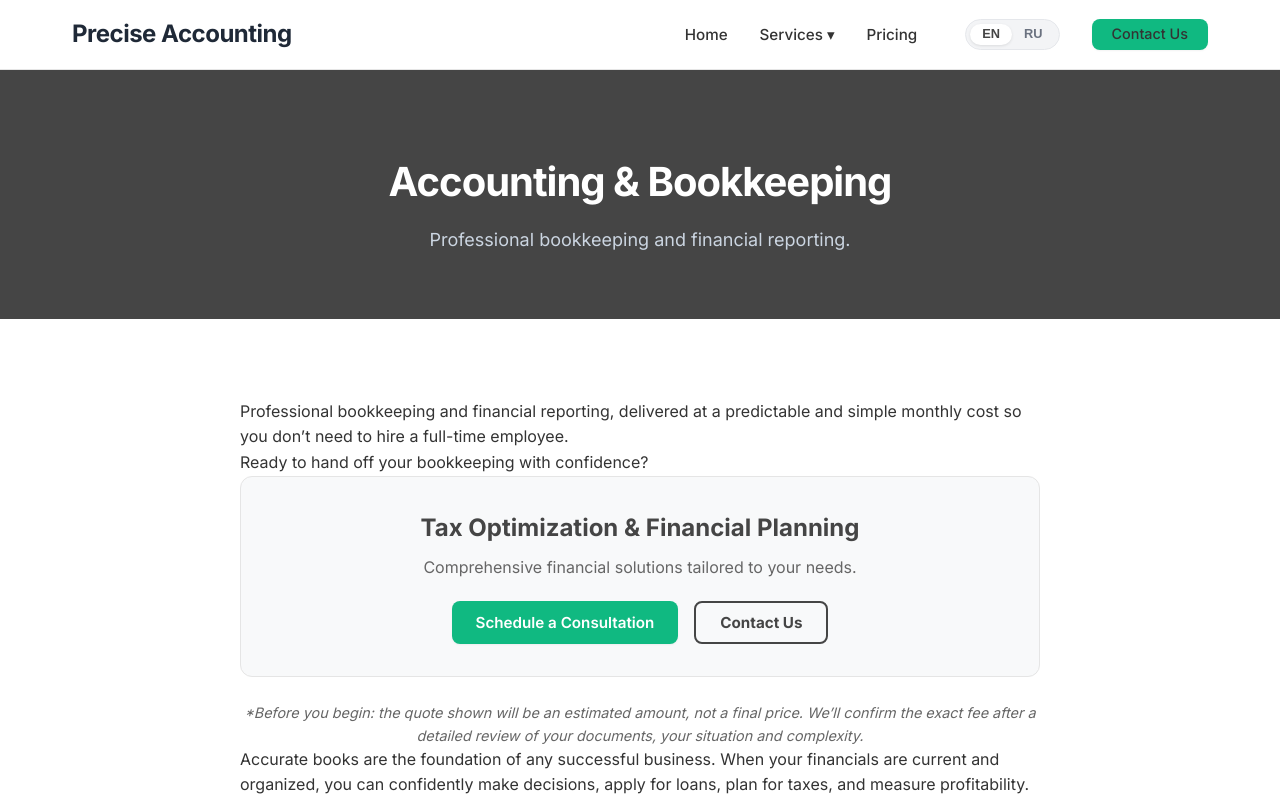
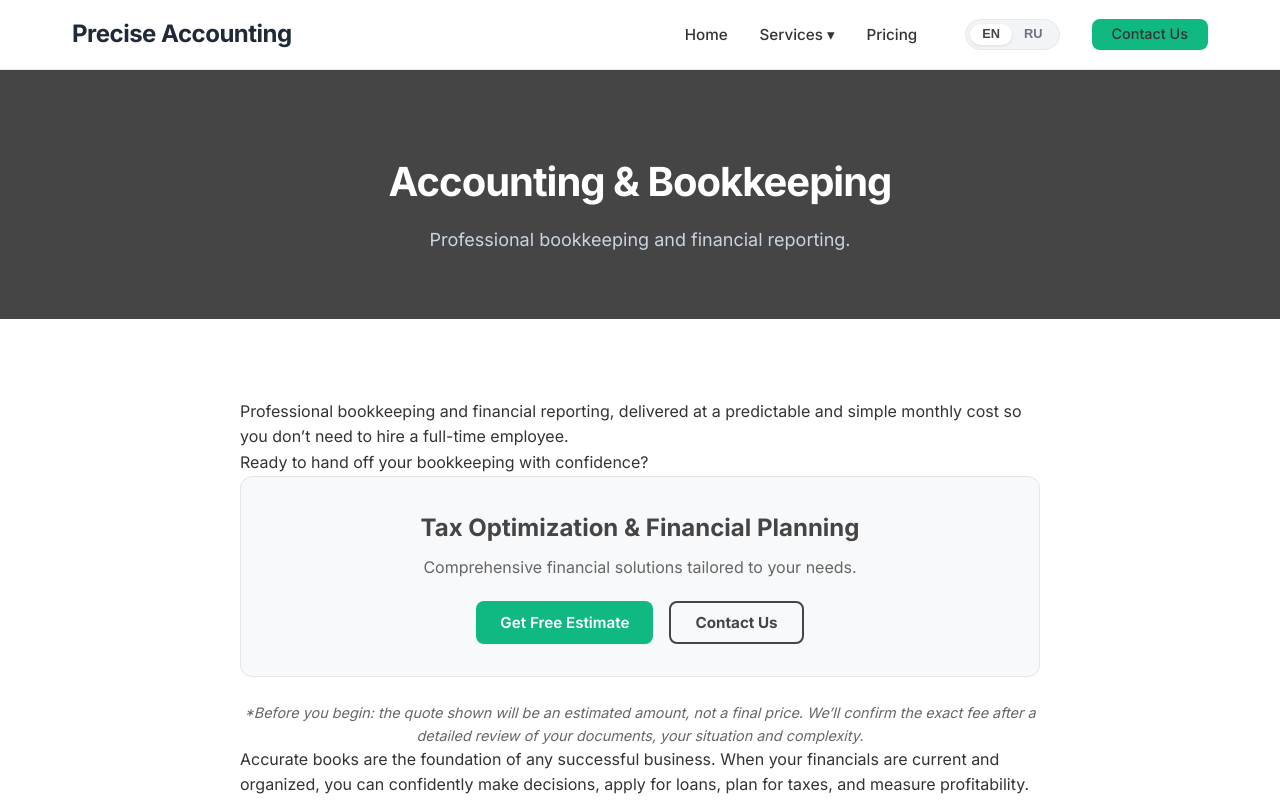
Before and after one commit to QASchoolUSA/Precise-Accounting, a Next.js app: page /en/services/accounting-bookkeeping in a window 1280 px wide. Shown: the top 800 px of the page. Built offline with nearby package versions, Linux system fonts and the light colour scheme.

Commit message:
Added new changes

```diff
--- a/app/[lang]/pricing/page.js
+++ b/app/[lang]/pricing/page.js
@@ -7,8 +7,9 @@ export const metadata = {
     description: 'Get a price estimate for Tax Preparation and Bookkeeping services.',
 };
 
-export default async function Pricing({ params: { lang } }) {
+export default async function Pricing({ params: { lang }, searchParams }) {
     const dict = await getDictionary(lang);
+    const initialTab = searchParams?.tab || 'tax';
 
     return (
         <>
@@ -21,7 +22,7 @@ export default async function Pricing({ params: { lang } }) {
 
             <section className="section">
                 <div className="container">
-                    <PricingCalculator lang={lang} dict={dict.pricingCalculator} />
+                    <PricingCalculator lang={lang} dict={dict.pricingCalculator} initialTab={initialTab} />
 
                     {/* Payroll section moved to /services/payroll */}
                 </div>
--- a/app/[lang]/services/accounting-bookkeeping/page.js
+++ b/app/[lang]/services/accounting-bookkeeping/page.js
@@ -29,7 +29,7 @@ export default async function AccountingBookkeepingServices({ params: { lang } }
                             <h3 className="cta-title">{dict.servicesPage.taxOptTitle}</h3>
                             <p className="cta-subtitle">{dict.servicesPage.subtitle}</p>
                             <div className="cta-actions">
-                                <Link href={`/${lang}/payment/consultation`} className="btn btn-primary">{dict.servicesPage.scheduleConsultation}</Link>
+                                <Link href={`/${lang}/pricing?tab=bookkeeping`} className="btn btn-primary">{lang === 'ru' ? 'Получить бесплатную оценку' : 'Get Free Estimate'}</Link>
                                 <Link href={`/${lang}/contact`} className="btn btn-secondary-dark">{dict.contactPage.title}</Link>
                             </div>
                         </div>
--- a/components/PricingCalculator.jsx
+++ b/components/PricingCalculator.jsx
@@ -3,7 +3,7 @@
 import { useState, useEffect } from 'react';
 import Link from 'next/link';
 
-export default function PricingCalculator({ lang, dict }) {
+export default function PricingCalculator({ lang, dict, initialTab = 'tax' }) {
     const [step, setStep] = useState(1);
     const [totalAmount, setTotalAmount] = useState(0);
     const [showInternationalMsg, setShowInternationalMsg] = useState(false);
@@ -18,7 +18,7 @@ export default function PricingCalculator({ lang, dict }) {
     });
 
     // Bookkeeping State
-    const [activeTab, setActiveTab] = useState('tax');
+    const [activeTab, setActiveTab] = useState(initialTab);
     const [bookkeepingData, setBookkeepingData] = useState({
         industry: '',
         businessAge: '',
```
